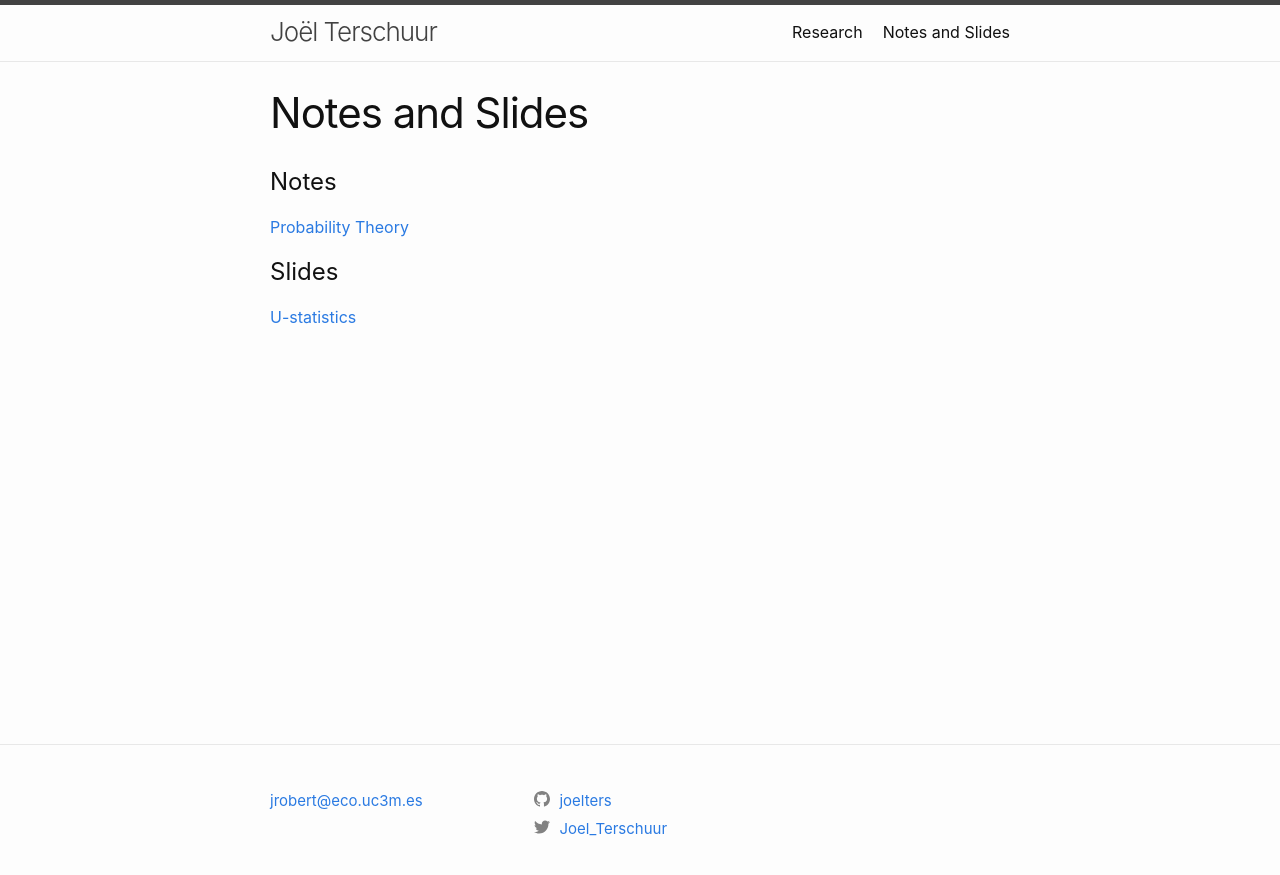
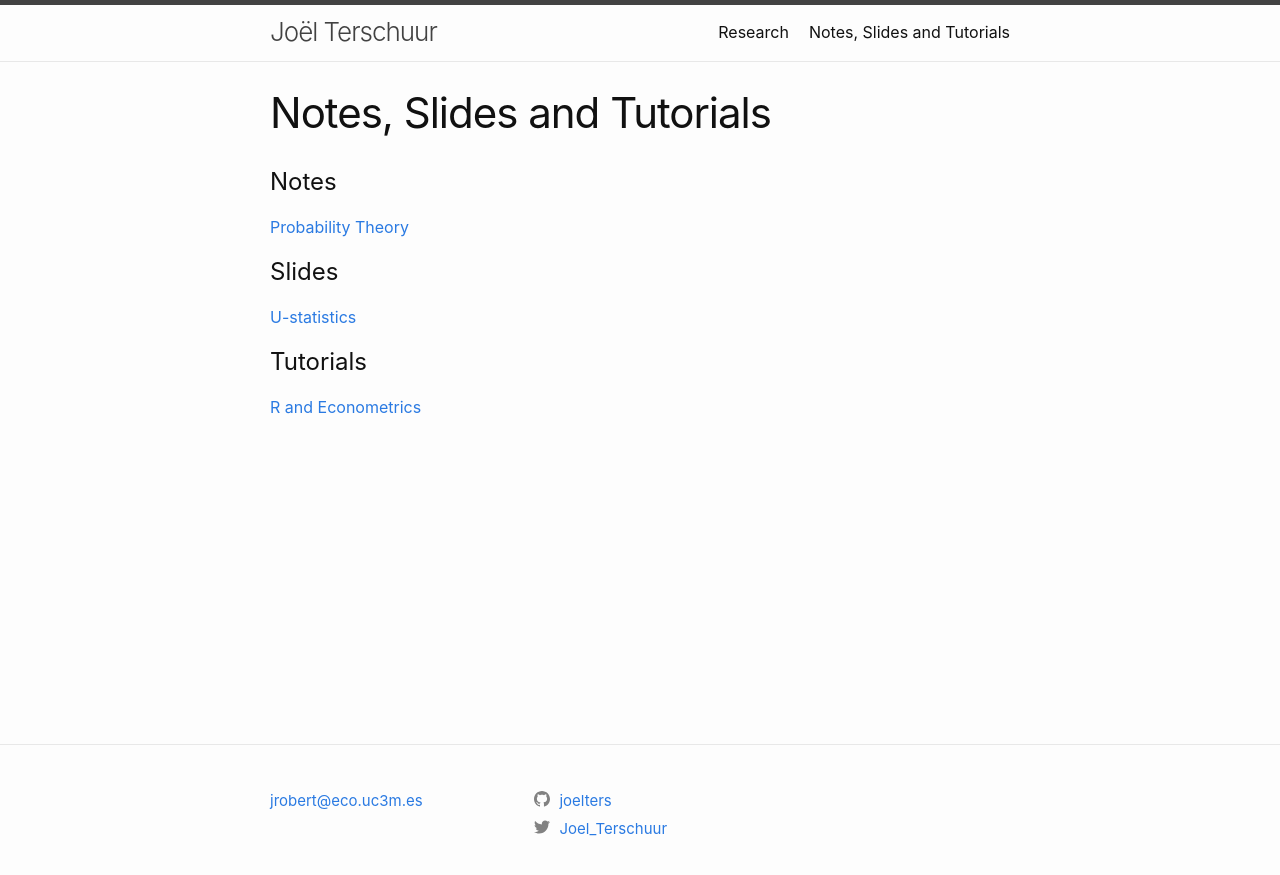
Before and after one commit to joelters/Website, a Jekyll site: the page built from slidesnotes.markdown, in a window 1280 px wide. Shown: the top 875 px of the page. Built offline with Jekyll 4.4.1, drawn with Linux system fonts in a browser that asks for light colours.

Commit message:
add R Econometrics tutorial

```diff
--- a/slidesnotes.markdown
+++ b/slidesnotes.markdown
@@ -1,6 +1,6 @@
 ---
 layout: page
-title: Notes and Slides
+title: Notes, Slides and Tutorials
 permalink: /notesandslides/
 sitemap: true
 ---
@@ -11,3 +11,7 @@ sitemap: true
 # Slides
 
 [U-statistics](https://raw.githubusercontent.com/joelters/website/gh-pages/assets/slides_ustats.pdf)
+
+# Tutorials
+
+[R and Econometrics](https://raw.githack.com/joelters/home/gh-pages/assets/Rmetrics_tutorial.html)
```
